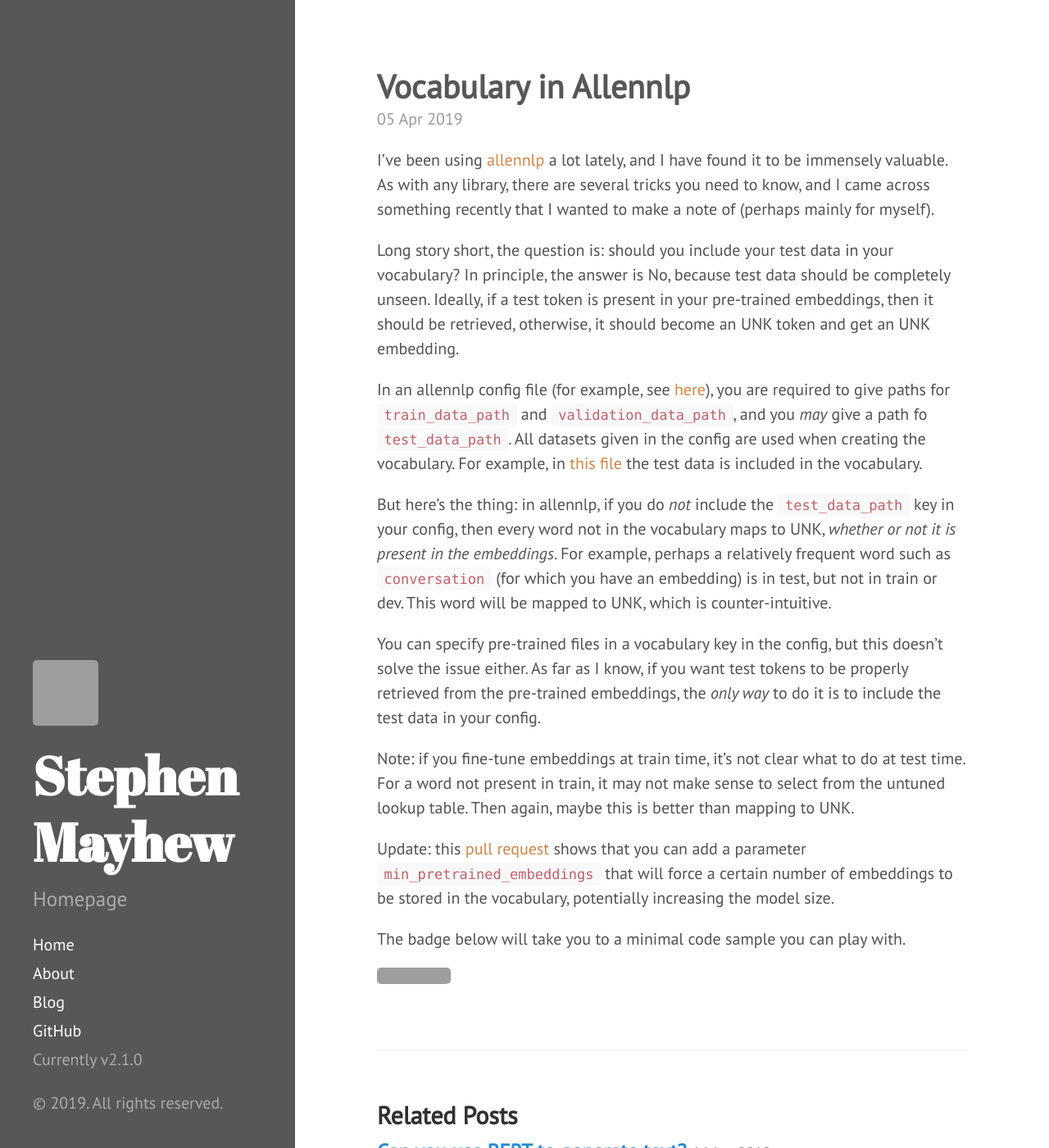
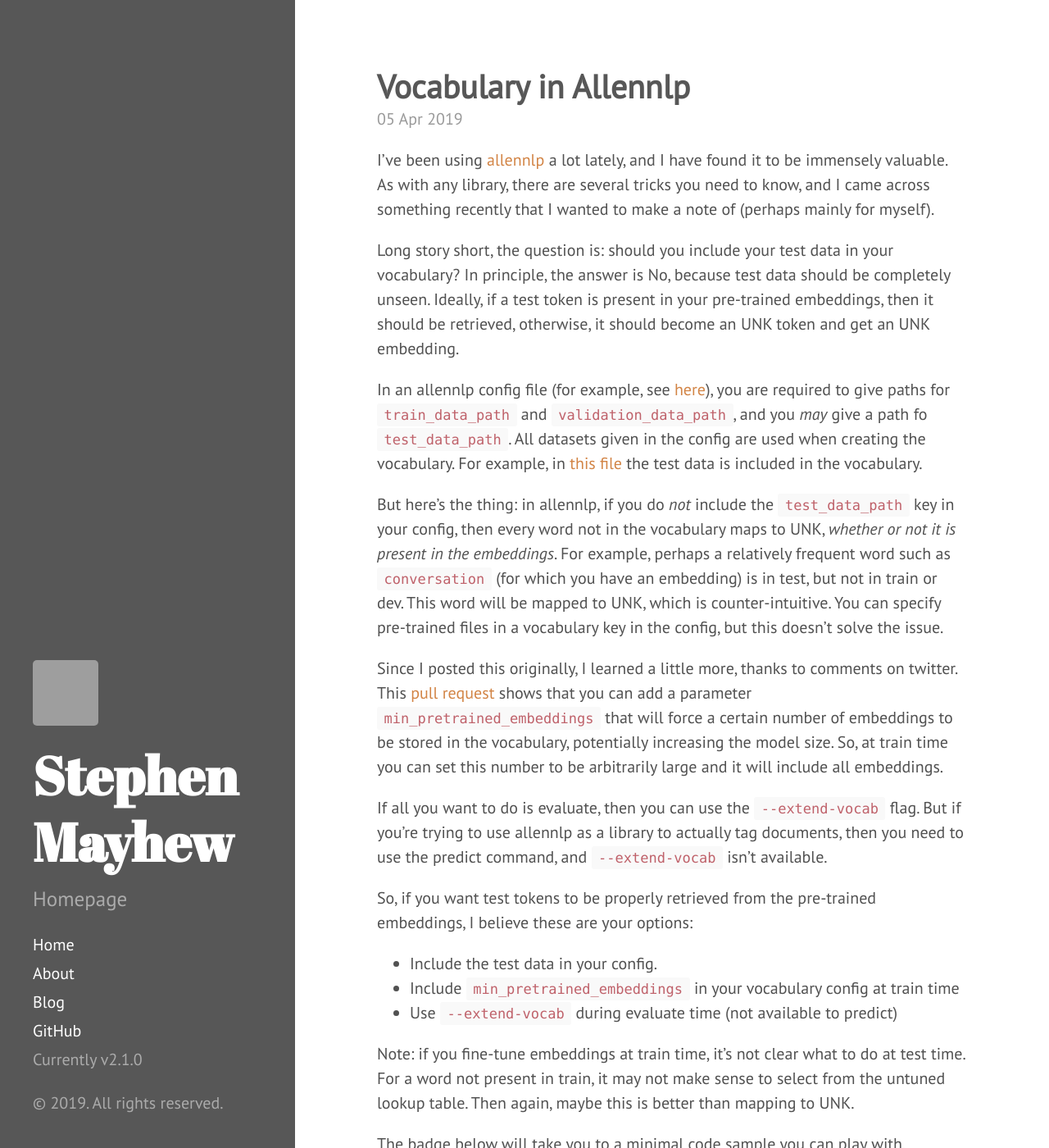
Before and after one commit to mayhewsw/mayhewsw.github.io, a Jekyll site: the page built from _posts/2019-4-5-allennlp_vocab.md, in a window 1280 px wide and 1400 px high. Shown: the whole window at 82% size. Built offline with Jekyll 4.4.1, drawn with Linux system fonts in a browser that asks for light colours; grey boxes are pictures that could not be loaded.

Commit message:
Update 2019-4-5-allennlp_vocab.md
updates

```diff
--- a/_posts/2019-4-5-allennlp_vocab.md
+++ b/_posts/2019-4-5-allennlp_vocab.md
@@ -21,18 +21,23 @@
 But here's the thing: in allennlp, if you do *not* include the `test_data_path` key in your config, then every word
 not in the vocabulary maps to UNK, _whether or not it is present in the embeddings_. For example, perhaps a relatively
 frequent word such as `conversation` (for which you have an embedding) is in test, but not in train or dev. This word will
-be mapped to UNK, which is counter-intuitive.
+be mapped to UNK, which is counter-intuitive. You can specify pre-trained files in a vocabulary key in the config, but this doesn't
+solve the issue.
 
-You can specify pre-trained files
-in a vocabulary key in the config, but this doesn't solve the issue either. As far as I know, if you want test tokens
-to be properly retrieved from the pre-trained embeddings, the _only way_ to do it is to include the test data in your config.
+Since I posted this originally, I learned a little more, thanks to comments on twitter. This [pull request](https://github.com/allenai/allennlp/pull/1822) shows that you can add a parameter `min_pretrained_embeddings` that will force a certain number of embeddings to be stored in the vocabulary, potentially increasing the model size. So, at train time you can set this number to be arbitrarily large and it will include all embeddings.
+
+If all you want to do is evaluate, then you can use the `--extend-vocab` flag. But if you're trying to use allennlp as a library to actually tag documents, then you need to use the predict command, and `--extend-vocab` isn't available.
+
+So, if you want test tokens to be properly retrieved from the
+pre-trained embeddings, I believe these are your options:
+
+* Include the test data in your config.
+* Include `min_pretrained_embeddings` in your vocabulary config at train time
+* Use `--extend-vocab` during evaluate time (not available to predict)
 
 Note: if you fine-tune embeddings at train time, it's not clear what to do at test time. For a word not present in train, it may not
 make sense to select from the untuned lookup table. Then again, maybe this is better than mapping to UNK.
 
-Update: this [pull request](https://github.com/allenai/allennlp/pull/1822) shows that you can add a parameter `min_pretrained_embeddings`
-that will force a certain number of embeddings to be stored in the vocabulary, potentially increasing the model size.
-
 The badge below will take you to a minimal code sample you can play with.
 
 [![Binder](https://mybinder.org/badge_logo.svg)](https://mybinder.org/v2/gist/mayhewsw/3ced494825fa65378464cbf268325b58/master)
```
